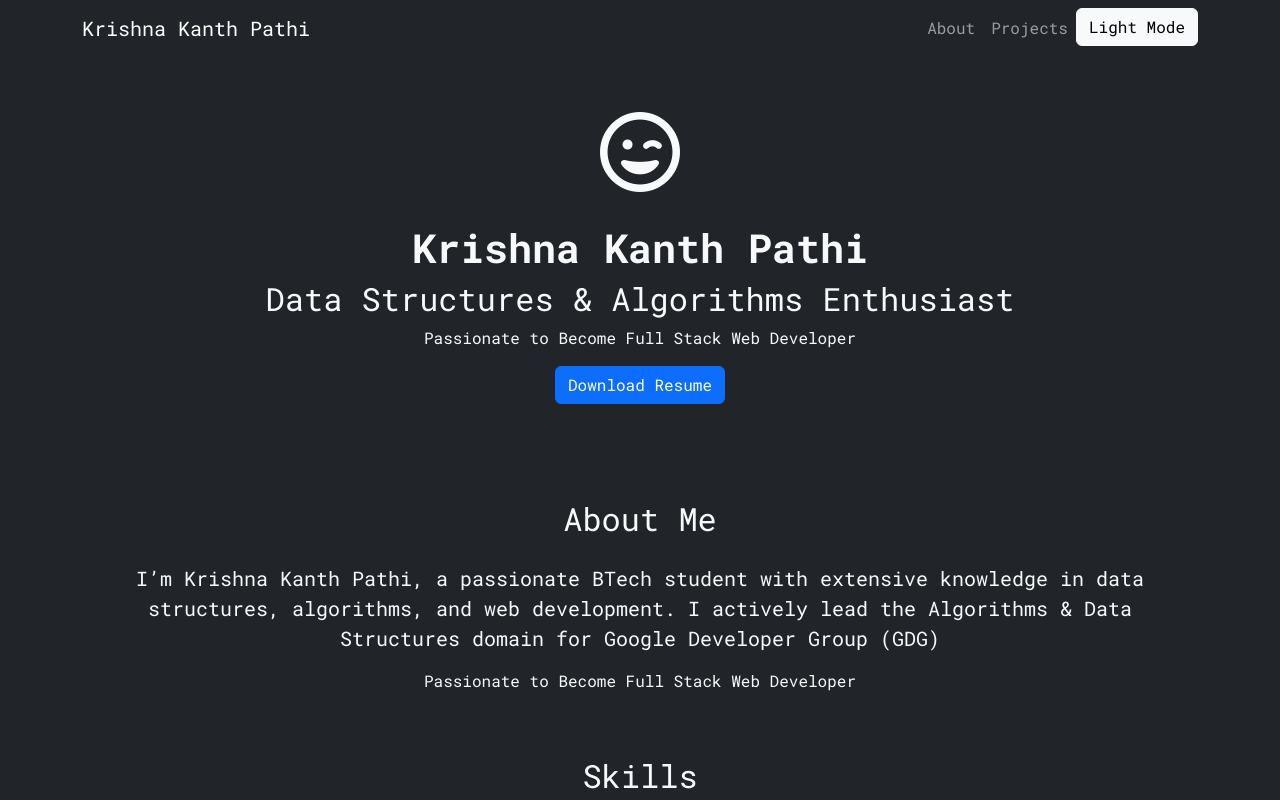
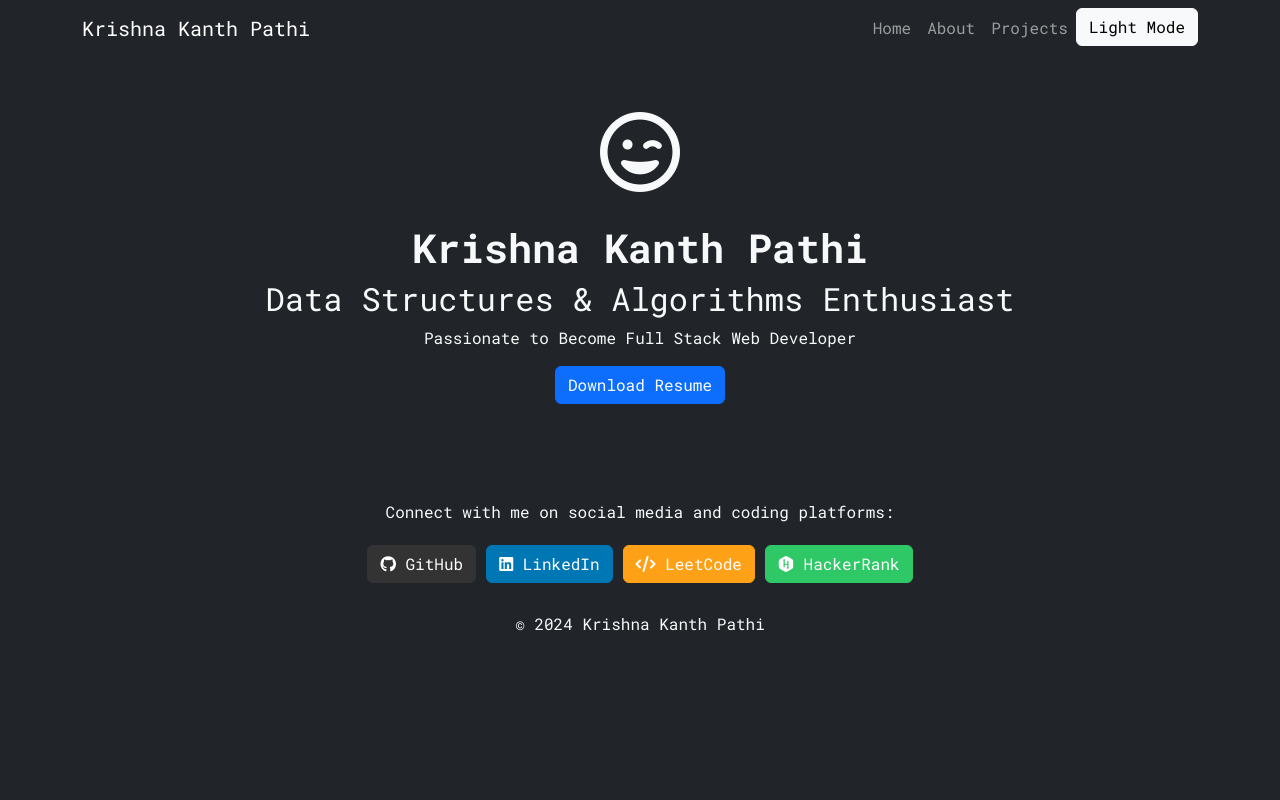
Before and after one commit to krishnakanthpathi/react-portfolio, a React (Vite) app: page / in a window 1280 px wide. Shown: the top 800 px of the page. Built offline with nearby package versions, Linux system fonts and the light colour scheme.

Commit message:
added router for website

```diff
--- a/package.json
+++ b/package.json
@@ -12,7 +12,8 @@
   "dependencies": {
     "bootstrap": "^5.3.3",
     "react": "^19.0.0",
-    "react-dom": "^19.0.0"
+    "react-dom": "^19.0.0",
+    "react-router-dom": "^7.1.5"
   },
   "devDependencies": {
     "@eslint/js": "^9.19.0",
--- a/src/App.jsx
+++ b/src/App.jsx
@@ -8,6 +8,7 @@ import Projects from "./components/Projects";
 import Achievements from "./components/Achievements";
 import Footer from "./components/Footer";
 import "bootstrap/dist/css/bootstrap.min.css";
+import { Route , Routes } from "react-router-dom"
 
 function App() {
     const [darkMode, setDarkMode] = useState(true);
@@ -25,11 +26,21 @@ function App() {
     return (
         <>
             <Navbar darkmode={toggleDarkMode} theme={darkMode} />
-            <Hero theme={darkMode} />
+            {/* <Hero theme={darkMode} />
             <About theme={darkMode} />
             <Skills theme={darkMode} />
             <Projects theme={darkMode} />
             <Achievements theme={darkMode} />
+            <Footer /> */}
+
+            <Routes>
+                <Route path="/" element={<Hero />} />
+                <Route path="/about" element={ <> <About /> <Skills/> </>} />
+                <Route path="/skills" element={<Skills />} />
+                <Route path="/projects" element={<Projects theme={darkMode} />} />
+                <Route path="/achievements" element={<Achievements />} />
+            </Routes>
+
             <Footer />
         </>
     );
--- a/src/components/Cards.jsx
+++ b/src/components/Cards.jsx
@@ -1,4 +1,4 @@
-import React, { useState } from 'react'
+
 
 export default function Cards(props) {
     const theme = props.theme ? "text-light bg-dark" : "text-dark bg-light"
--- a/src/components/Navbar.jsx
+++ b/src/components/Navbar.jsx
@@ -1,16 +1,24 @@
+import { Link } from "react-router-dom"
+
 export default function Navbar(props) {
     const navclass = "navbar navbar-expand-lg "
     return(
         <nav className = { props.theme ? navclass + 'navbar-dark' : navclass  + "navbar-light"}>
             <div className="container">
-            <a className="navbar-brand" href="#">Krishna Kanth Pathi</a>
+            <Link className="navbar-brand" to="/" href="#">Krishna Kanth Pathi</Link>
+
             <button className="navbar-toggler" type="button" data-bs-toggle="collapse" data-bs-target="#navbarNav" aria-controls="navbarNav" aria-expanded="false" aria-label="Toggle navigation">
                 <span className="navbar-toggler-icon"></span>
             </button>
+
             <div className="collapse navbar-collapse" id="navbarNav">
                 <ul className="navbar-nav ms-auto">
-                <li className="nav-item"><a className="nav-link" href="#about">About</a></li>
-                <li className="nav-item"><a className="nav-link" href="#projects">Projects</a></li>
+
+                <li className="nav-item"><Link className="nav-link" to="/">Home</Link></li>
+                <li className="nav-item"><Link className="nav-link" to="/about">About</Link></li>
+                <li className="nav-item"><Link className="nav-link" to="/projects">Projects</Link></li>
+
+
                 <li className="nav-item">
                     <button id="toggle-theme" onClick={props.darkmode} className={!props.theme ? "btn btn-dark" : "btn btn-light"}>
                         {props.theme ? "Light" : "Dark"} Mode</button>
--- a/src/main.jsx
+++ b/src/main.jsx
@@ -1,9 +1,12 @@
 import { StrictMode } from 'react'
 import { createRoot } from 'react-dom/client'
+import { BrowserRouter } from 'react-router-dom'
 import App from './App'
 
 createRoot(document.getElementById('root')).render(
   // <StrictMode>
+  <BrowserRouter>
     <App />
+  </BrowserRouter>
   // </StrictMode>,
 )
```
Also changed, not shown: 1 other file (tests, documents, lock files or other folders).
